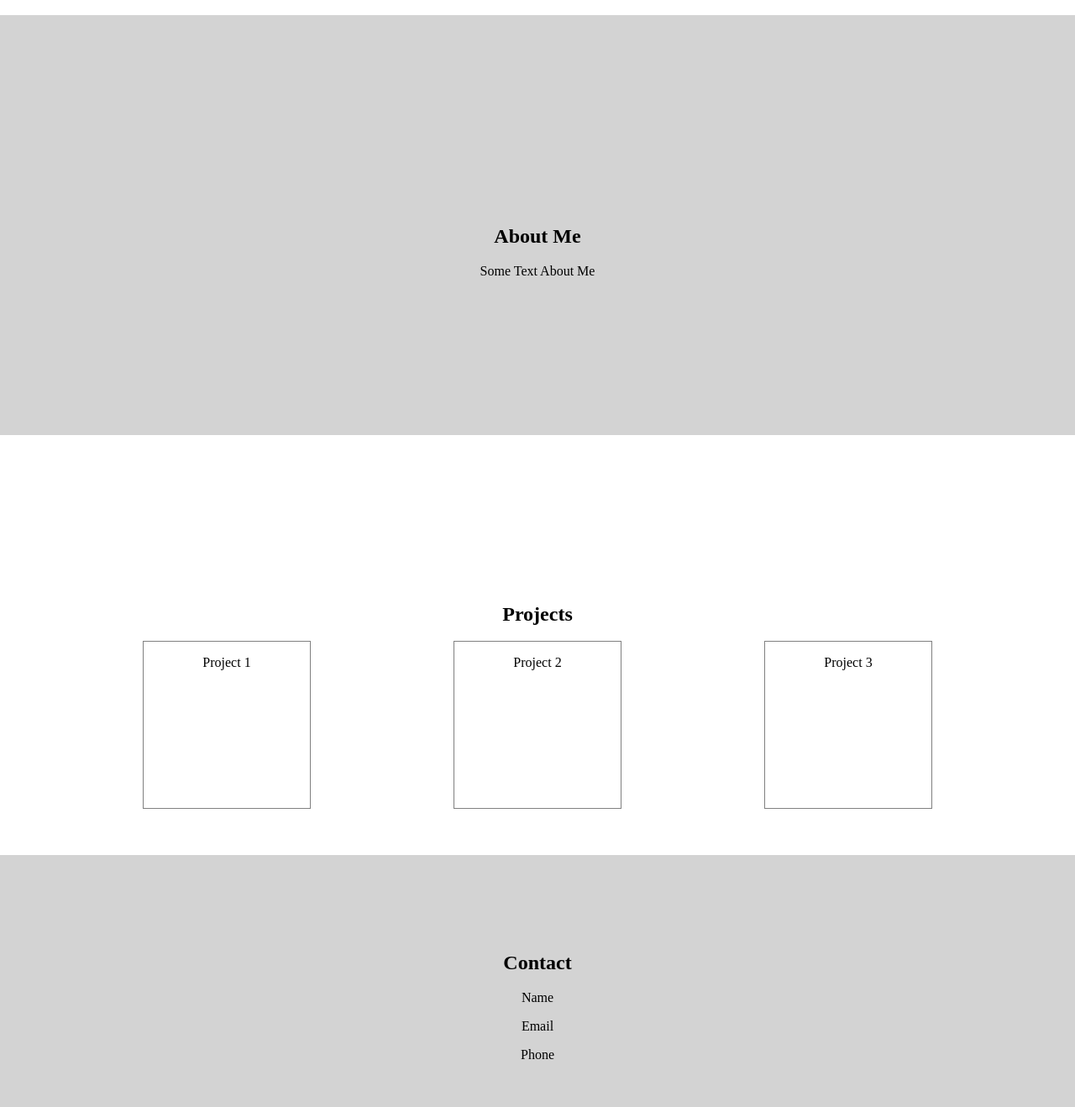
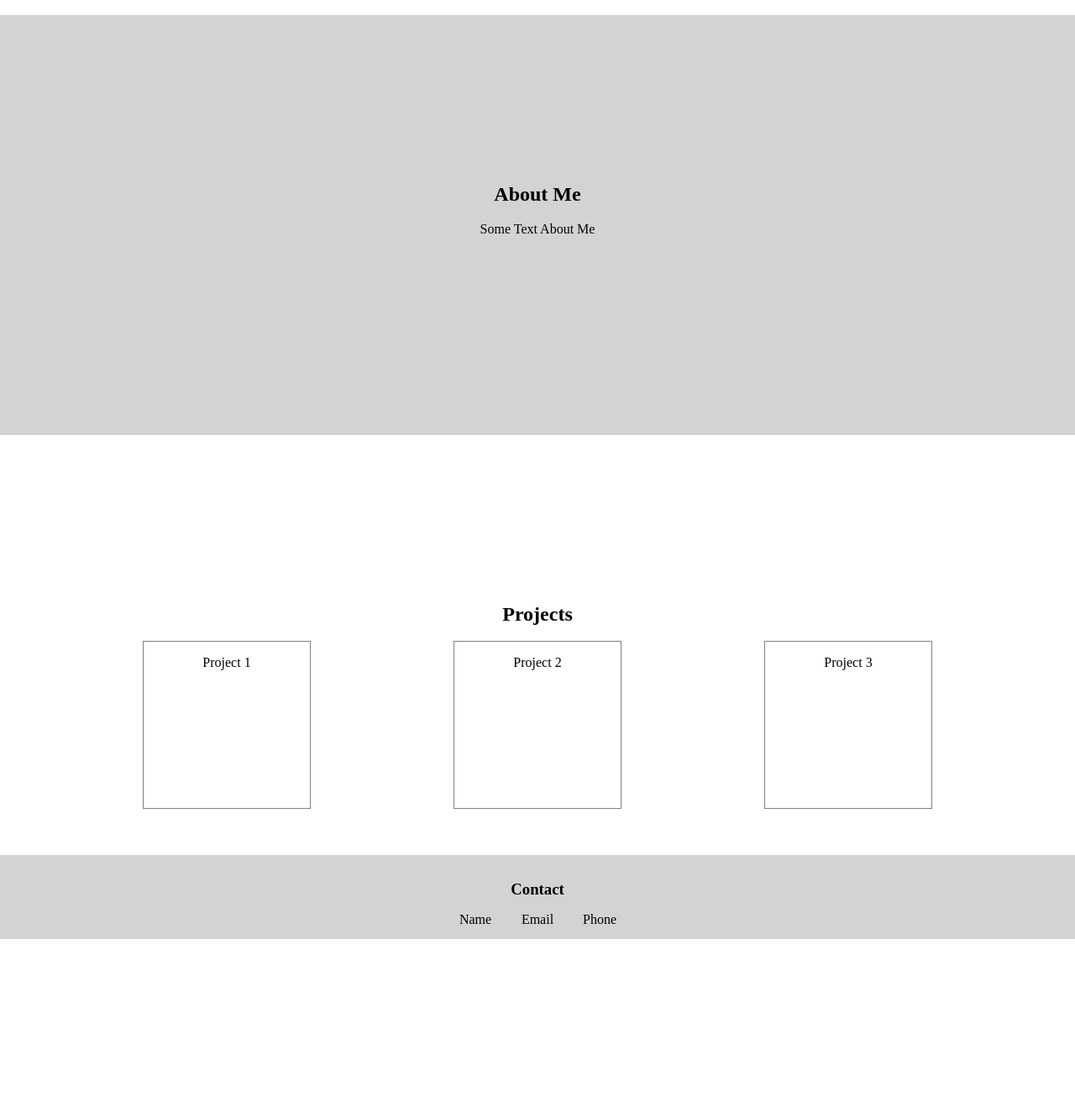
Before and after one commit to juliawithers/portfolio, a plain HTML site: page index.html in a window 1280 px wide. Shown: the part 532-1850 px from the top of the page at 84% size. After the commit the page ends 1652 px from the top, so only its background shows below. Drawn offline with Linux system fonts and the light colour scheme.

Commit message:
wireframe update

```diff
--- a/index.html
+++ b/index.html
@@ -5,7 +5,6 @@
     <meta name="viewport" content="width=device-width, inital-scale=1">
     <title>Julia Fehr - Portfolio Site</title>
     <link href="style.css" rel="stylesheet" type="text/css" />
-    <link href="https://fonts.googleapis.com/css?family=Cinzel&display=swap" rel="stylesheet">
 </head>
 <body>
     <header class = "nav-bar">
@@ -38,12 +37,12 @@
             </article>
         </div>
         </section>
-        <section class = "contact">
-            <h2>Contact</h2>
+        <footer class = "contact">
+            <h3>Contact</h3>
             <p>Name</p>
             <p>Email</p>
             <p>Phone</p>
-        </section>
+        </footer>
 
     </main>
 </body>
--- a/style.css
+++ b/style.css
@@ -18,30 +18,20 @@ body{
     list-style-type: none;
 
 }
-h1{
+h1,h3{
     margin: 0px;
 }
 h2{
     height: 30px;
     margin: 0px;
 }
-.hero{
-    height: 500px;
-    text-align: center;
-    padding-top: 250px;
-}
-.about-me{
-    height: 300px;
-    background-color: lightgrey;
-    height: 500px;
-    text-align: center;
-    padding-top: 250px;
-}
-.projects{
+section{
     height: 500px;
     text-align: center;
     padding-top: 200px;
-
+}
+.about-me{
+    background-color: lightgrey;
 }
 .art-cont{
     display: flex;
@@ -55,8 +45,12 @@ h2{
     width: 200px;
 }
 .contact{
-    height: 300px;
+    height: 100px;
     background-color: lightgrey;
     text-align: center;
-    padding-top: 115px;
+    padding-top: 30px;
 }
+.contact>p{
+    display: inline-block;
+    width: 70px;
+}
```
